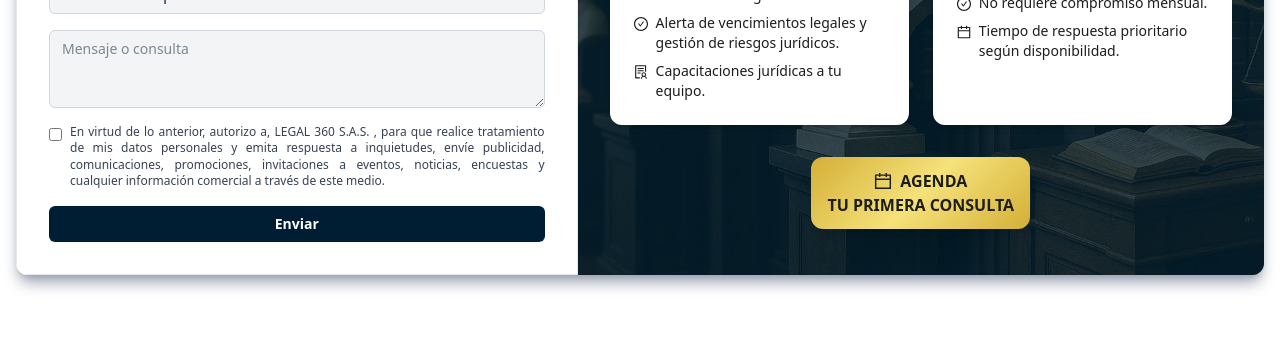
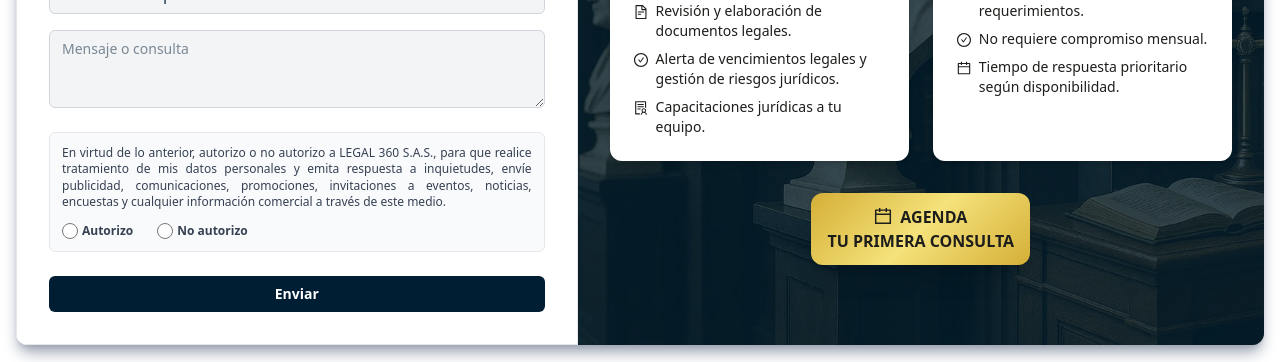
Before and after one commit to sazaba/legal360, a React (Vite) app: page / in a window 1280 px wide. Shown: the part 3080-3442 px from the top of the page. Built offline with nearby package versions, Linux system fonts and the light colour scheme; no server answers.

Commit message:
autorizo

```diff
--- a/src/pages/FormularioPlanes.jsx
+++ b/src/pages/FormularioPlanes.jsx
@@ -21,7 +21,7 @@ const FormularioPlanes = () => {
         cargo: '',
         tamano_empresa: '',
         mensaje: '',
-        autorizacion: false
+        autorizacion: '' // Inicializado en vacío para forzar la selección
     });
 
     const [isLoading, setIsLoading] = useState(false);
@@ -36,6 +36,18 @@ const FormularioPlanes = () => {
 
     const handleSubmit = async (e) => {
         e.preventDefault();
+
+        // Validación extra de seguridad
+        if (formData.autorizacion !== 'si') {
+            Swal.fire({
+                icon: 'warning',
+                title: 'Autorización requerida',
+                text: 'Debes autorizar el tratamiento de datos para poder enviar tus datos.',
+                confirmButtonColor: '#001e33'
+            });
+            return;
+        }
+
         setIsLoading(true);
 
         const data = {
@@ -47,14 +59,14 @@ const FormularioPlanes = () => {
             cargo: formData.cargo,
             tamano_empresa: formData.tamano_empresa,
             mensaje: formData.mensaje,
-            autorizacion_datos: formData.autorizacion ? 1 : 0
+            autorizacion_datos: formData.autorizacion === 'si' ? 1 : 0
         };
 
         try {
-            console.log("Enviando datos:", data); // <== Nuevo
+            console.log("Enviando datos:", data);
             const response = await axios.post("/api/diagnostico", data);
-            ;
-            console.log("Respuesta:", response); // <== Nuevo
+
+            console.log("Respuesta:", response);
             Swal.fire({
                 icon: 'success',
                 title: '¡Formulario enviado!',
@@ -70,7 +82,7 @@ const FormularioPlanes = () => {
                 cargo: '',
                 tamano_empresa: '',
                 mensaje: '',
-                autorizacion: false
+                autorizacion: ''
             });
         } catch (error) {
             console.error("Error al enviar el formulario:", error);
@@ -84,7 +96,6 @@ const FormularioPlanes = () => {
             setIsLoading(false);
         }
     };
-
 
     return (
         <section className="min-h-[80vh] w-full px-2 sm:px-4 py-10 font-sans rounded-none sm:rounded-2xl flex items-center justify-center">
@@ -137,12 +148,49 @@ const FormularioPlanes = () => {
                         <label className="sr-only" htmlFor="mensaje">Mensaje o consulta</label>
                         <textarea id="mensaje" name="mensaje" value={formData.mensaje} onChange={handleChange} rows="3" required placeholder="Mensaje o consulta" className="bg-gray-100 border border-gray-300 rounded-md px-3 py-2 w-full" />
 
-                        <label className="flex items-start gap-2 text-xs text-gray-700 leading-snug text-justify">
-                            <input type="checkbox" name="autorizacion" checked={formData.autorizacion} onChange={handleChange} required className="mt-1 accent-[#e6d769]" />
-                            En virtud de lo anterior, autorizo a, LEGAL 360 S.A.S. , para que realice tratamiento de mis datos personales y emita respuesta a inquietudes, envíe publicidad, comunicaciones, promociones, invitaciones a eventos, noticias, encuestas y cualquier información comercial a través de este medio.
-                        </label>
+                        {/* SECCIÓN DE AUTORIZACIÓN ADAPTADA */}
+                        <div className="flex flex-col gap-2 text-xs text-gray-700 leading-snug text-justify mt-2 p-3 bg-gray-50 border border-gray-200 rounded-md">
+                            <p>
+                                En virtud de lo anterior, autorizo o no autorizo a LEGAL 360 S.A.S., para que realice tratamiento de mis datos personales y emita respuesta a inquietudes, envíe publicidad, comunicaciones, promociones, invitaciones a eventos, noticias, encuestas y cualquier información comercial a través de este medio.
+                            </p>
+                            <div className="flex items-center gap-6 mt-1 font-semibold">
+                                <label className="flex items-center gap-1 cursor-pointer">
+                                    <input
+                                        type="radio"
+                                        name="autorizacion"
+                                        value="si"
+                                        checked={formData.autorizacion === 'si'}
+                                        onChange={handleChange}
+                                        required
+                                        className="accent-[#e6d769] w-4 h-4 cursor-pointer"
+                                    />
+                                    Autorizo
+                                </label>
+                                <label className="flex items-center gap-1 cursor-pointer">
+                                    <input
+                                        type="radio"
+                                        name="autorizacion"
+                                        value="no"
+                                        checked={formData.autorizacion === 'no'}
+                                        onChange={handleChange}
+                                        required
+                                        className="accent-[#e6d769] w-4 h-4 cursor-pointer"
+                                    />
+                                    No autorizo
+                                </label>
+                            </div>
+                            {formData.autorizacion === 'no' && (
+                                <p className="text-red-500 text-xs mt-1 font-semibold">
+                                    Debes autorizar el tratamiento de datos para enviar el formulario.
+                                </p>
+                            )}
+                        </div>
 
-                        <button type="submit" disabled={isLoading} className={`w-full bg-[#001e33] hover:bg-[#0b2a4d] text-white font-semibold py-2 rounded-md text-sm ${isLoading ? 'opacity-50 cursor-not-allowed' : ''}`}>
+                        <button
+                            type="submit"
+                            disabled={isLoading || formData.autorizacion === 'no'}
+                            className={`w-full mt-2 bg-[#001e33] hover:bg-[#0b2a4d] text-white font-semibold py-2 rounded-md text-sm ${(isLoading || formData.autorizacion === 'no') ? 'opacity-50 cursor-not-allowed' : 'transition-colors duration-300'}`}
+                        >
                             {isLoading ? 'Enviando...' : 'Enviar'}
                         </button>
                     </form>
```
